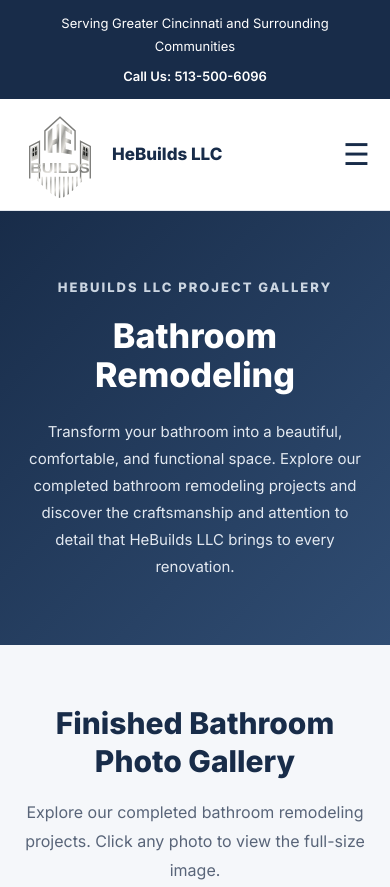
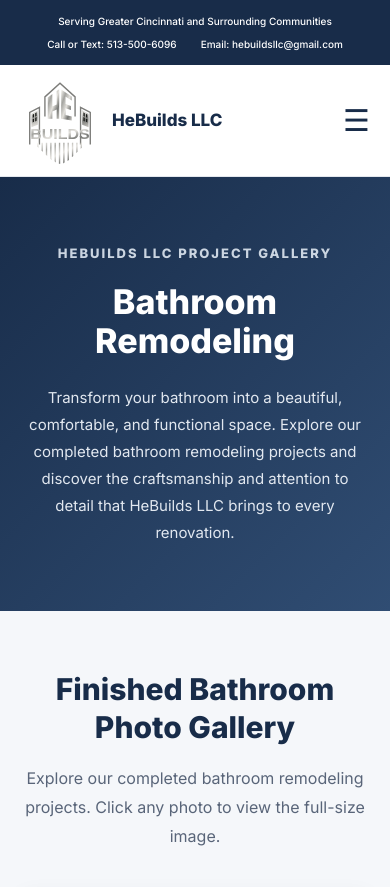
Before and after one commit to haney-code/hebuilds-llc, a plain HTML site: page bathroom.html in a window 390 px wide. Shown: the top 887 px of the page. Drawn offline with Linux system fonts and the light colour scheme.

Commit message:
call or text update

```diff
--- a/bathroom.html
+++ b/bathroom.html
@@ -24,6 +24,7 @@
 
     .fullbath-topbar__inner {
       width: 100%;
+      max-width: 1280px;
       margin: 0 auto;
       display: flex;
       align-items: center;
@@ -34,14 +35,45 @@
     .fullbath-topbar p {
       margin: 0;
       color: #ffffff;
-      font-size: 13px;
+      font-size: 12px;
+      font-weight: 500;
     }
 
     .fullbath-topbar a {
       color: #ffffff;
-      font-size: 13px;
-      font-weight: 600;
+      font-size: 12px;
+      font-weight: 500;
       text-decoration: none;
+    }
+
+    .fullbath-topbar__contact {
+      display: flex;
+      align-items: center;
+      justify-content: flex-end;
+      flex-wrap: wrap;
+      gap: 8px 24px;
+    }
+
+    .fullbath-topbar__contact a {
+      white-space: nowrap;
+    }
+
+    @media (max-width: 768px) {
+      .fullbath-topbar p,
+      .fullbath-topbar a {
+        font-size: 11px;
+      }
+    }
+
+    @media (max-width: 640px) {
+      .fullbath-topbar p,
+      .fullbath-topbar a {
+        font-size: 10px;
+      }
+
+      .fullbath-topbar__contact {
+        justify-content: center;
+      }
     }
 
     /* HEADER AND NAVIGATION */
@@ -725,7 +757,10 @@
   <div class="fullbath-topbar">
     <div class="fullbath-topbar__inner">
       <p>Serving Greater Cincinnati and Surrounding Communities</p>
-      <a href="tel:5135006096">Call Us: 513-500-6096</a>
+      <div class="fullbath-topbar__contact">
+        <a href="tel:5135006096">Call or Text: 513-500-6096</a>
+        <a href="mailto:hebuildsllc@gmail.com">Email: hebuildsllc@gmail.com</a>
+      </div>
     </div>
   </div>
 
```
Also changed, not shown: basement.html (+1 -1 lines), index.html (+35 -11 lines).
